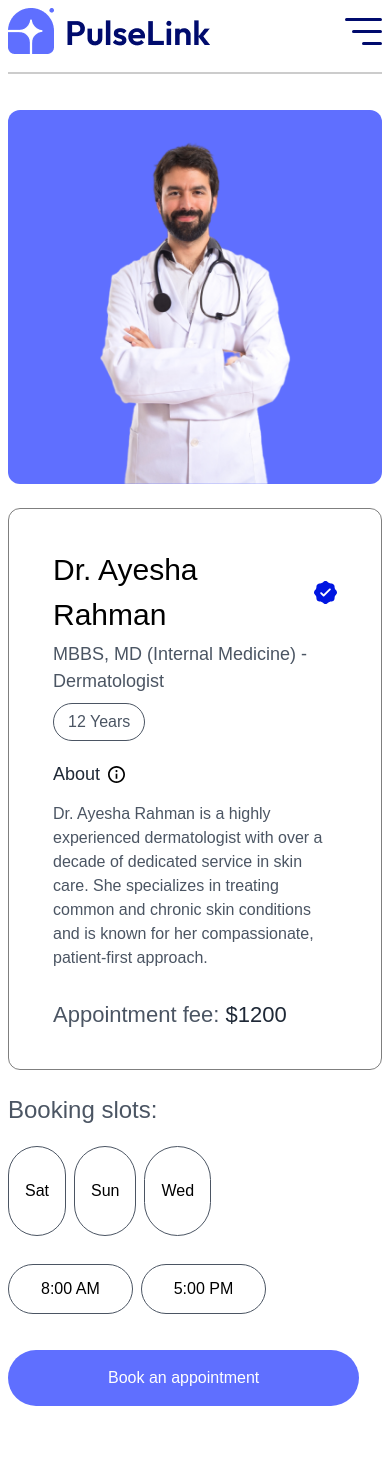
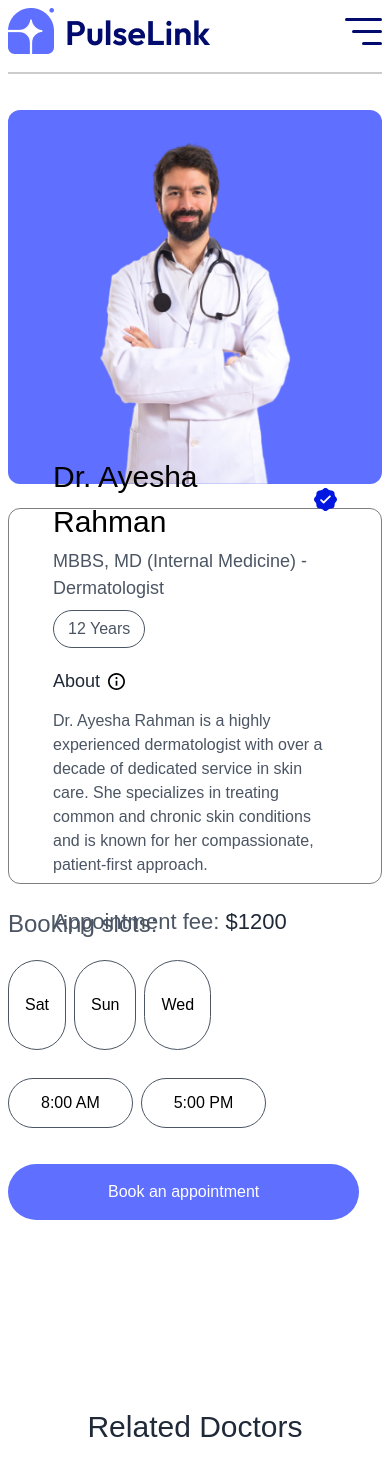
Before and after one commit to shifat97/pulselink, a React (Vite) app: page /doctors/1 in a window 390 px wide. Shown: the top 1457 px of the page. Built offline with nearby package versions, Linux system fonts and the light colour scheme; data requests are answered from the project's data file.

Commit message:
fix: responsive issue in about doctor page

```diff
--- a/src/pages/AboutDoctor.jsx
+++ b/src/pages/AboutDoctor.jsx
@@ -45,12 +45,13 @@ export default function AboutDoctor() {
                         <div className="flex flex-col lg:flex-row gap-6">
                             <div className="bg-primary flex justify-center items-center rounded-xl lg:items-end lg:max-h-[376px] shrink-0">
                                 <img
+                                    className="max-h-[376px]"
                                     src={getImageSrc(doctorData.image)}
                                     alt={doctorData.name}
                                 />
                             </div>
                             <div>
-                                <div className="max-w-[1000px] border border-black/50 rounded-xl px-44 py-[38px]">
+                                <div className="max-w-[1000px] h-[376px] border border-black/50 rounded-xl px-44 flex flex-col justify-center">
                                     <h2 className="flex items-center gap-4">
                                         <span className="text-30 lg:text-36 font-medium">
                                             {doctorData.name}
```
